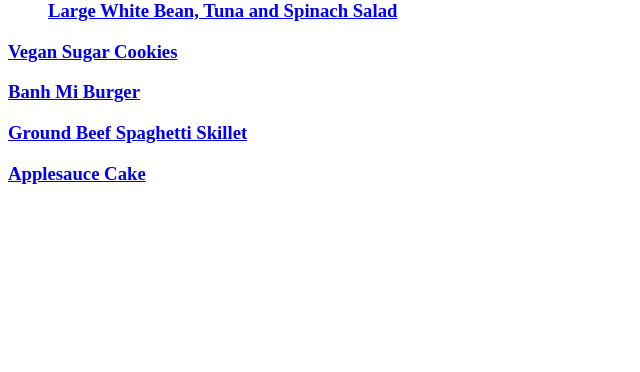
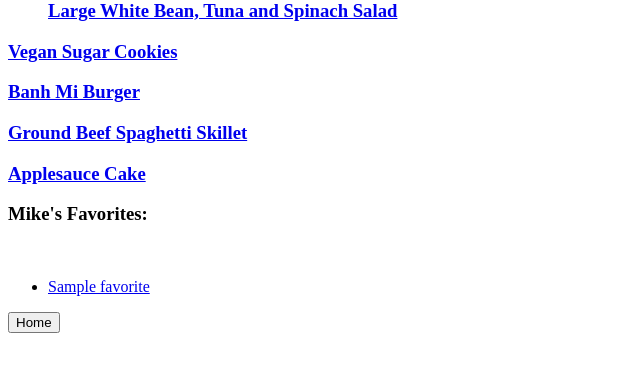
Before and after one commit to mprodhan/recipe-box, a Django app: template info/templates/author.html in a window 1280 px wide. Shown: the part 236-608 px from the top of the page, without its empty margins (0-640 px from the left). Run offline with Django 3.2, Linux system fonts and the light colour scheme; data comes from the database, SQL or seed files in the repository; the template is opened without the code that fills it: values that come from a table or form of the project are taken from there, most other values are stand-ins (such as "Sample title", 1, 10 or a date in 2020); parts of the project's set-up code (start-up, migrations or seed data) failed here and were passed over.

Commit message:
Update author.html
Adding Favorites & Home button

```diff
--- a/info/templates/author.html
+++ b/info/templates/author.html
@@ -23,5 +23,15 @@
                 </h3>
         </ol>
 {% endfor %}
+	<h3>{{ author.name }}'s Favorites:</h3>
+	<br />
+	<ul>
+		{% for favorite in favorites %}
+		<li><a href='/recipe/{{favorite.id}}'>{{favorite.title}}</a></li>
+		{% endfor%}
+	</ul>
+	<a href="/">
+		<button>Home</button>
+	</a>
 </body>
 </html>
```
